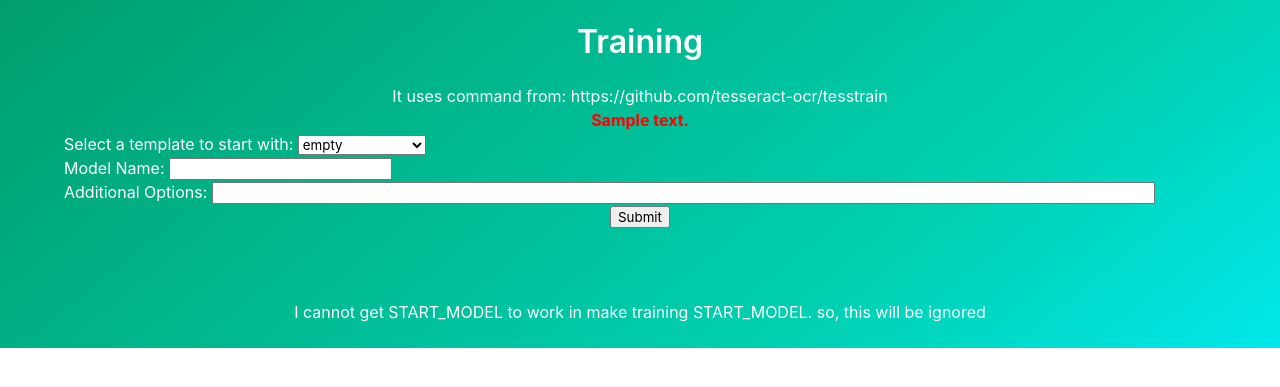
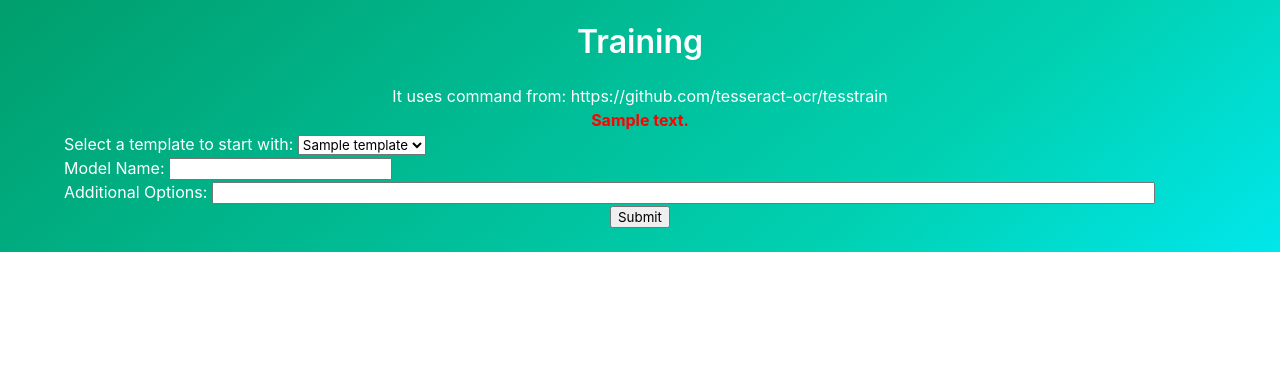
Before and after one commit to luozhijian/TesseractOcrTraining, a Flask app: template templates/training.html in a window 1280 px wide. Shown: the part 56-443 px from the top of the page. Run offline with Flask 3, Linux system fonts and the light colour scheme; the template is opened without the code that fills it: most values are stand-ins (such as "Sample title", 1, 10 or a date in 2020); parts of the project's set-up code (start-up, migrations or seed data) failed here and were passed over; some libraries are stand-ins or nearby versions.

Commit message:
add support for start_model

```diff
--- a/app.py
+++ b/app.py
@@ -226,13 +226,13 @@ def training():
     try:
         if session.get('logged_in'):
             user = helpers.get_user()
-            start_templateS = helpers.get_all_template(user.username )
+            start_templates = helpers.get_all_template(user.username )
             message_is_running=''
             enable_disable =''
             if  helpers.get_training_in_process() :
                 message_is_running ="Another user is running the training, can only one user can use it at the same time"
-                enable_disable ='disabled '
-            return render_template('training.html', templateS=start_templateS, message_is_running = message_is_running,  enable_disable= enable_disable)
+                enable_disable ='disabled'
+            return render_template('training.html', templates=start_templates, message_is_running = message_is_running,  enable_disable= enable_disable)
         logger.info("training did not login forward to login")
         return redirect(url_for('login'))
     except Exception as e :
@@ -276,6 +276,9 @@ def stream():
                 more_parameters = helpers.remove_special_char(more_parameters)
                 if model_name :
                     model_name = model_name.strip()
+                    start_model_string =''
+                    if  len(start_template ) >0 :
+                        start_model_string = "START_MODEL=" + start_template
                     result_dir = helpers.generate_result_folder(username)
                     ground_truth_dir = helpers.generate_image_folder(username)
                     result_dir_model = os.path.join(result_dir, model_name)
@@ -283,7 +286,7 @@ def stream():
                         new_path = result_dir_model + '_'+ datetime.datetime.utcnow().strftime('%Y%m%d_%H%M%S%f')
                         shutil.move(result_dir_model, new_path)
                     copy_command ='mv -v ./data/%s %s' %(model_name, result_dir )
-                    command_list = 'cd /usr/local/src/tesstrain && ' + 'make training MODEL_NAME=%s GROUND_TRUTH_DIR=%s %s'%(model_name, ground_truth_dir, more_parameters) + ' && ' +copy_command
+                    command_list = 'cd /usr/local/src/tesstrain && ' + 'make training MODEL_NAME=%s %s GROUND_TRUTH_DIR=%s %s'%(model_name, start_model_string, ground_truth_dir, more_parameters) + ' && ' +copy_command
                     is_validate_command = True
                     logfilename= helpers.get_current_log_name(username)
                     the_file = open(logfilename, 'a')
--- a/scripts/helpers.py
+++ b/scripts/helpers.py
@@ -15,7 +15,10 @@ import urllib.parse
 
 
 root_path ='/var/www/tesseracttraining/files'
+# root_path_tessdata ='/usr/local/src/tesstrain/usr/share/tessdata'
+root_path_tessdata = 'c:/temp'
 training_in_process = False
+
 current_log_name =None
 
 logger =None
@@ -205,11 +208,14 @@ def save_image_file(username, fileitem) :
 
 # return all current tesseract train data to begin with
 def get_all_template(username ) :
-    template_path =final_filename = os.path.join(root_path, '../template')
-    create_folder_if_not_exists(template_path)
-    list_of_files = os.listdir(template_path)
+    template_path =root_path_tessdata
+    if os.path.isdir( template_path ):
+        list_of_files_temp = os.listdir(template_path)
+        list_of_files= [ s[:-12] for s in list_of_files_temp if s.lower().endswith('.traineddata') ]
     if list_of_files is None :
         list_of_files=[]
+    else :
+        list_of_files.append('')
     list_of_files.sort()
     return list_of_files
 
--- a/templates/training.html
+++ b/templates/training.html
@@ -22,8 +22,14 @@
 					alert("please input a validate model name");
 					return false;
 				}
+				var templatename= document.getElementById("templatename").value.trim();
+				vart template_string =''
+				if (templatename.length >=1 ) {
+
+					template_string = "START_MODEL=" + templatename
+				}
 				var more_parameters =document.getElementById("more_parameters").value.trim();
-				var message1 =  'Command will be like following, Continue?\n make training START_MODEL=' + model_name + ' ' + more_parameters;
+				var message1 =  'Command will be like following, Continue?\n make training MODEL_NAME=' + model_name +' ' +template_string + ' ' + more_parameters;
 				return confirm(message1);
 		  }
 	</script>
@@ -31,7 +37,6 @@
 	<div style="float:left;">
 		<label for="language">Select a template to start with:</label>
 		<select name="templatename" id="templatename">
-			<option value="empty">empty</option>
 			{% for template in templates %}
 				<option value="{{template}}">{{template}}</option>
 			{% endfor %}
@@ -59,8 +64,6 @@
 </form>
 
 
-<br><br> <br> <text>I cannot get START_MODEL to work in make training START_MODEL. so, this will be ignored</text>
-
 
     </div>
   </div>
```
